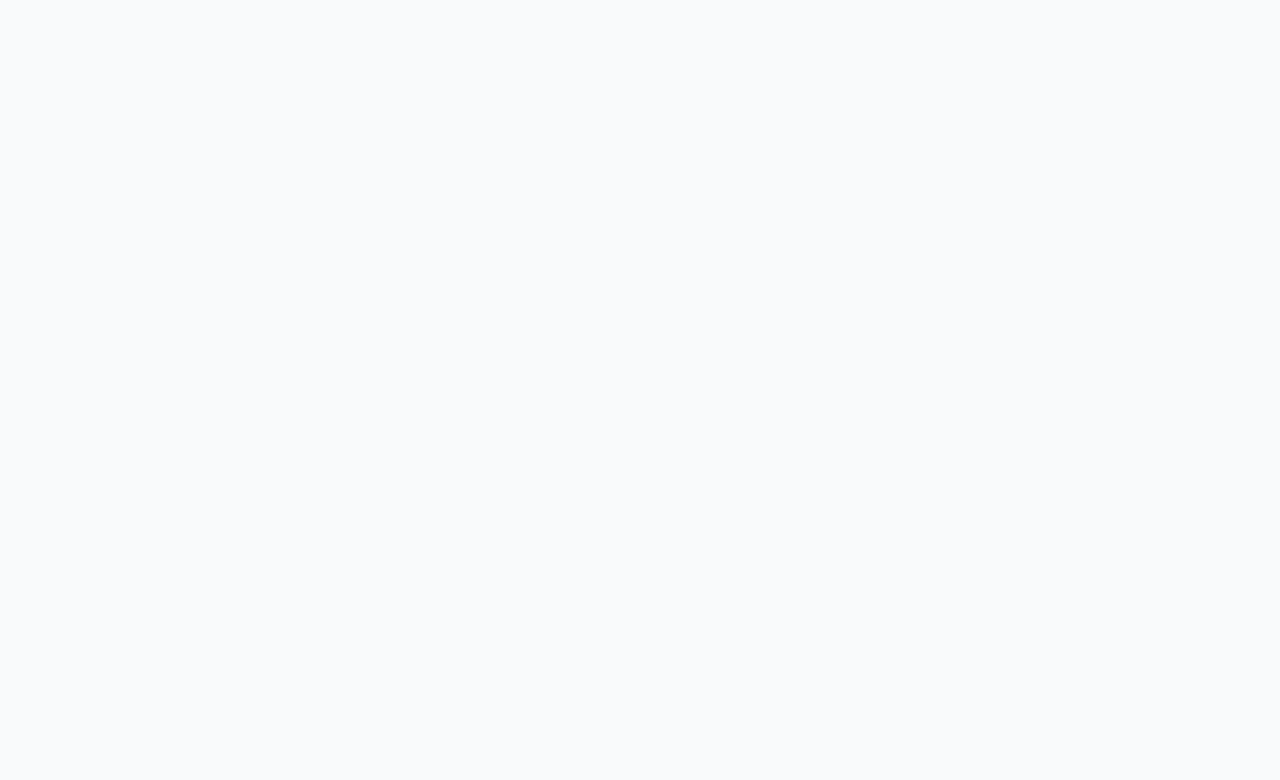
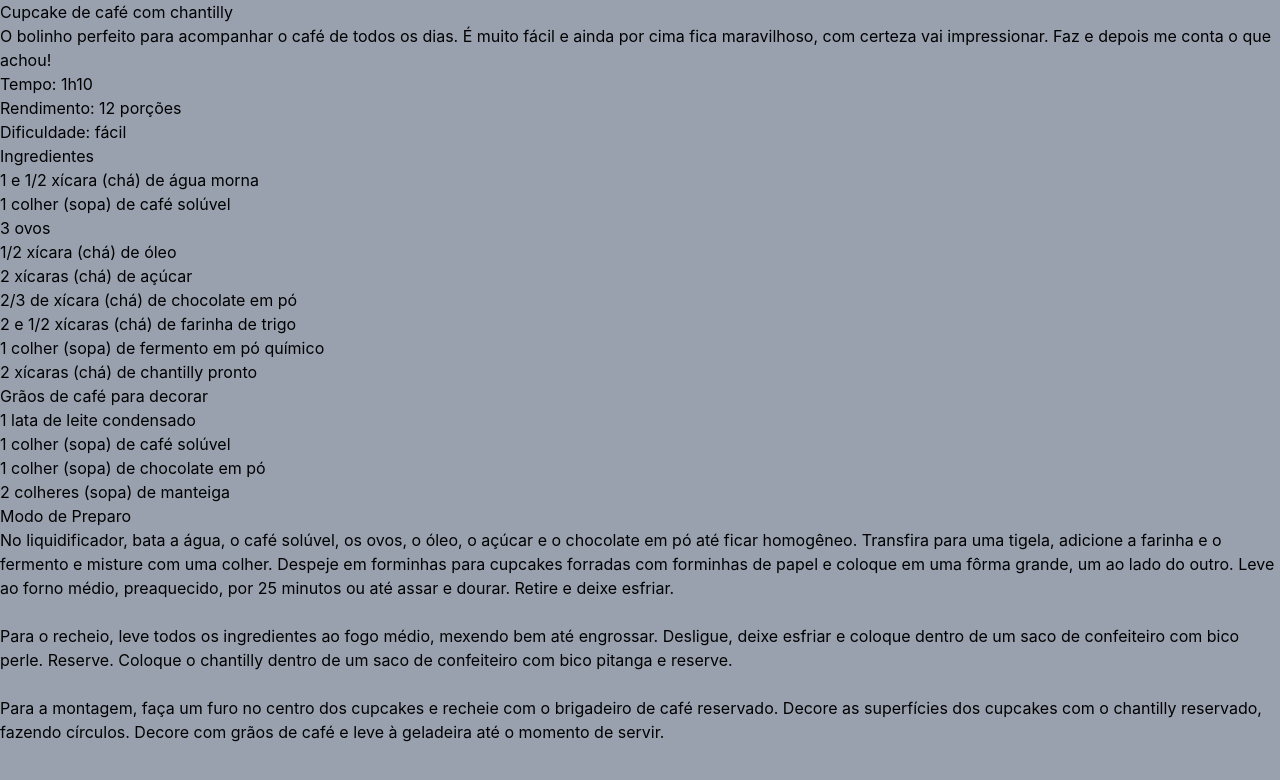
Before and after one commit to P3dr0PRR/P-gina-de-Receitas, a React (Vite) app: page / in a window 1280 px wide. Shown: the top 780 px of the page. Built offline with nearby package versions, Linux system fonts and the light colour scheme.

Commit message:
Feat: Seções criadas

```diff
--- a/index.html
+++ b/index.html
@@ -6,8 +6,67 @@
     <link rel="icon" type="image/png" href="favicon.png" />
     <title>Página de Receitas</title>
   </head>
-  <body class="bg-gray-50">
-    <main id="root"></main>
+  <body class="bg-gray-400 min-h-screen">
+    <div id="Page">
+      <img />
+      <main>
+        <section id="About">
+          <h1>Cupcake de café com chantilly</h1>
+          <p>
+            O bolinho perfeito para acompanhar o café de todos os dias. É muito
+            fácil e ainda por cima fica maravilhoso, com certeza vai
+            impressionar. Faz e depois me conta o que achou!
+          </p>
+          <p>
+            Tempo: 1h10 <br />
+            Rendimento: 12 porções <br />
+            Dificuldade: fácil
+          </p>
+        </section>
+
+        <section id="Ingredients">
+          <h2>Ingredientes</h2>
+          <ul>
+            <li>1 e 1/2 xícara (chá) de água morna</li>
+            <li>1 colher (sopa) de café solúvel</li>
+            <li>3 ovos</li>
+            <li>1/2 xícara (chá) de óleo</li>
+            <li>2 xícaras (chá) de açúcar</li>
+            <li>2/3 de xícara (chá) de chocolate em pó</li>
+            <li>2 e 1/2 xícaras (chá) de farinha de trigo</li>
+            <li>1 colher (sopa) de fermento em pó químico</li>
+            <li>2 xícaras (chá) de chantilly pronto</li>
+            <li>Grãos de café para decorar</li>
+            <li>1 lata de leite condensado</li>
+            <li>1 colher (sopa) de café solúvel</li>
+            <li>1 colher (sopa) de chocolate em pó</li>
+            <li>2 colheres (sopa) de manteiga</li>
+          </ul>
+        </section>
+
+        <section id="Modo_De_Preparo">
+          <h2>Modo de Preparo</h2>
+          <p>
+            No liquidificador, bata a água, o café solúvel, os ovos, o óleo, o
+            açúcar e o chocolate em pó até ficar homogêneo. Transfira para uma
+            tigela, adicione a farinha e o fermento e misture com uma colher.
+            Despeje em forminhas para cupcakes forradas com forminhas de papel e
+            coloque em uma fôrma grande, um ao lado do outro. Leve ao forno
+            médio, preaquecido, por 25 minutos ou até assar e dourar. Retire e
+            deixe esfriar.<br /><br />
+            Para o recheio, leve todos os ingredientes ao fogo médio, mexendo
+            bem até engrossar. Desligue, deixe esfriar e coloque dentro de um
+            saco de confeiteiro com bico perle. Reserve. Coloque o chantilly
+            dentro de um saco de confeiteiro com bico pitanga e reserve.
+            <br /><br />
+            Para a montagem, faça um furo no centro dos cupcakes e recheie com o
+            brigadeiro de café reservado. Decore as superfícies dos cupcakes com
+            o chantilly reservado, fazendo círculos. Decore com grãos de café e
+            leve à geladeira até o momento de servir.
+          </p>
+        </section>
+      </main>
+    </div>
     <script type="module" src="/src/main.jsx"></script>
   </body>
 </html>
--- a/src/App.jsx
+++ b/src/App.jsx
@@ -1,7 +1,13 @@
 import React, { useState } from "react";
 
 const App = () => {
-  return <div></div>;
+  return (
+    <div className="bg-gray-600 min-h-screen">
+      <h1 className="text-3xl font-bold text-center text-green-700 py-8">
+        Bem-vindo à Página de Receitas!
+      </h1>
+    </div>
+  );
 };
 
 export default App;
--- a/vite.config.js
+++ b/vite.config.js
@@ -1,5 +1,6 @@
 import { defineConfig } from "vite";
 import react from "@vitejs/plugin-react";
+import tailwindcss from "@tailwindcss/vite";
 import compression from "vite-plugin-compression";
 import path from "path";
 
@@ -14,6 +15,7 @@ export default defineConfig(({ mode }) => {
     base: "/",
     plugins: [
       react(),
+      tailwindcss(),
       compression({
         algorithm: "gzip",
         ext: ".gz",
```
Also changed, not shown: package.json (+4 -3 lines), 1 other file (tests, documents, lock files or other folders).
